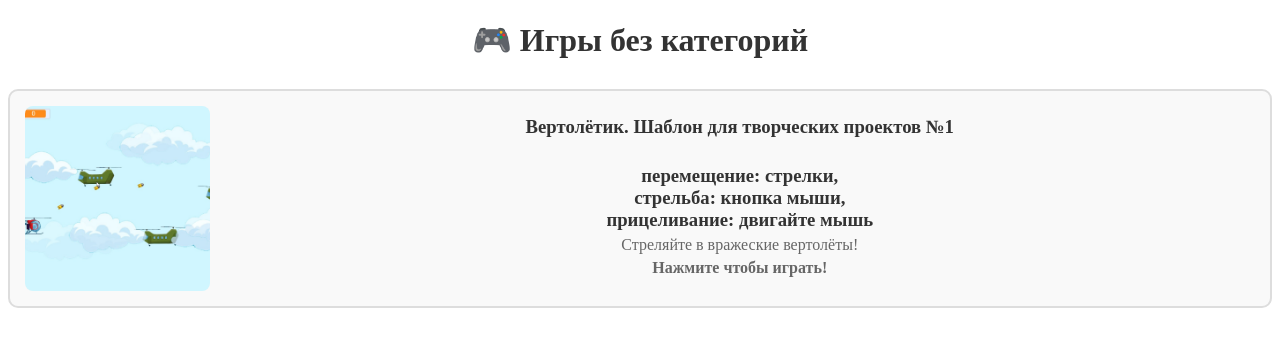
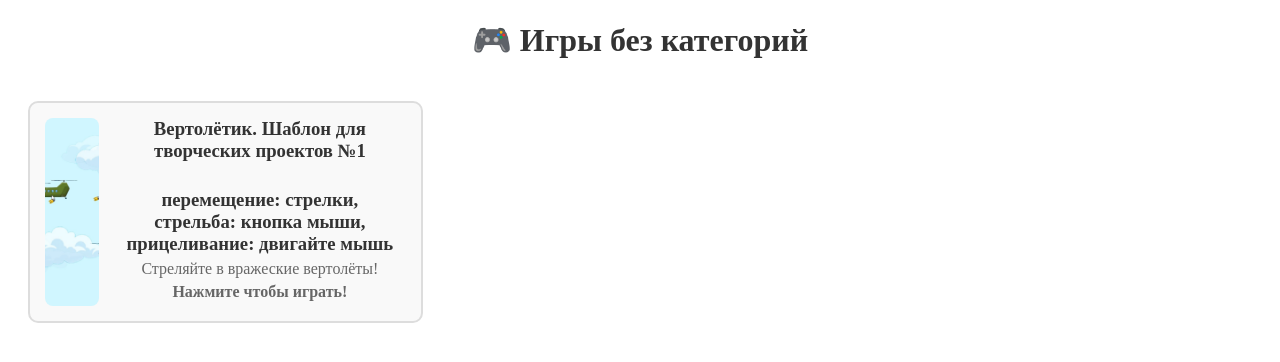
Before and after one commit to Alindel163/Alindel163.github.io, a plain HTML site: page index.html in a window 1280 px wide. Drawn offline with Linux system fonts and the light colour scheme.

Commit message:
Update style.css
17

```diff
--- a/style.css
+++ b/style.css
@@ -13,21 +13,35 @@ h1 {
 
 .games-grid {
     display: grid;
-    grid-template-columns: repeat(auto-fit, minmax(250px, 1fr));
     gap: 20px;
-    margin-top: 30px;
+    padding: 20px;
 }
-
+/* На мобилках - 1 колонка */
+@media (max-width: 768px) {
+    .games-grid {
+        grid-template-columns: 1fr;
+    }
+}
+/* На планшетах и десктопах - 2 колонки */
+@media (min-width: 769px) {
+    .games-grid {
+        grid-template-columns: repeat(2, 1fr);
+    }
+}
+/* На очень широких экранах - 3 колонки */
+@media (min-width: 1200px) {
+    .games-grid {
+        grid-template-columns: repeat(3, 1fr);
+    }
+}
 .game-card {
-    display: flex;           /* Включаем flexbox */
-    align-items: center;     /* Выравниваем по вертикали */
-    gap: 15px;              /* Расстояние между картинкой и текстом */
+    display: flex;
+    gap: 15px;
     background: #f9f9f9;
     border: 2px solid #ddd;
     border-radius: 10px;
     padding: 15px;
     cursor: pointer;
-    transition: all 0.3s;
 }
 
 .game-card:hover {
```
